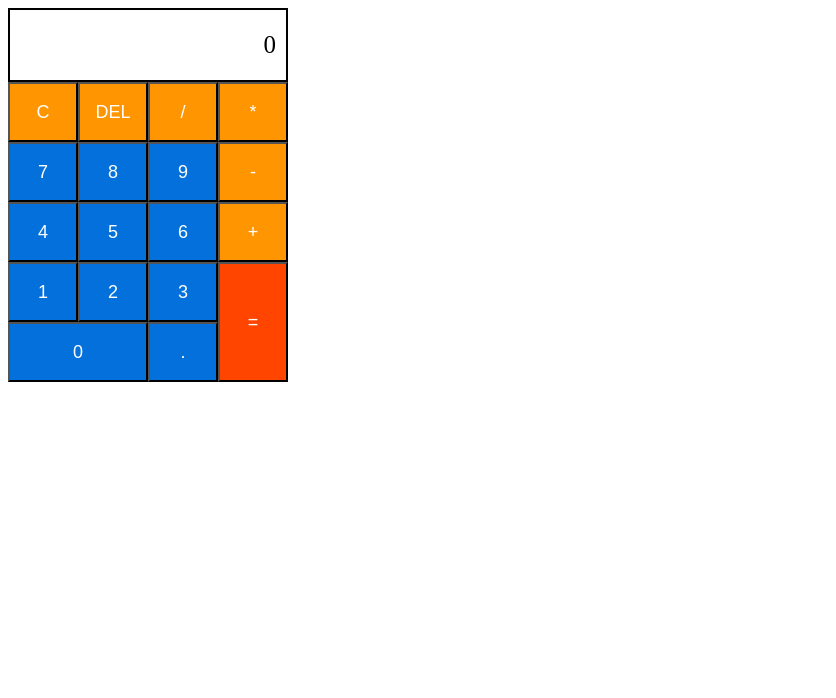
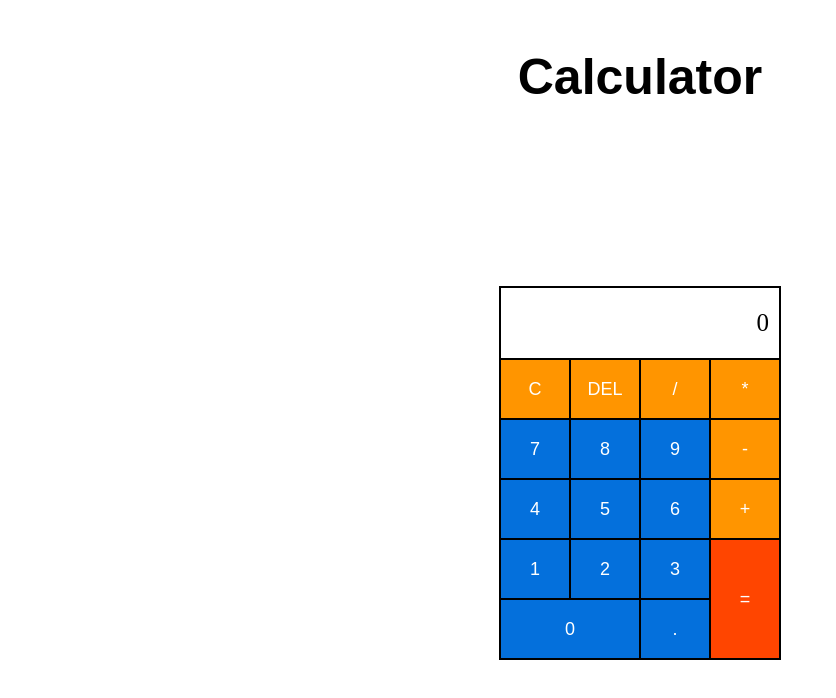
Before and after one commit to jy200/Calculator, a plain HTML site: page index.html in a window 1280 px wide. Shown: the whole page, without its empty margins (0-836 px from the left). Drawn offline with Linux system fonts and the light colour scheme.

Commit message:
Css changes, Readme

```diff
--- a/index.html
+++ b/index.html
@@ -8,7 +8,9 @@
 
 </head>
 <body>
-    <div>
+    <div class="body-container">
+        <h1 class="title">Calculator</h1>
+        <div class="calculator-container">
             <div class="screen">
                 <p class="calculatedNumber">0</p>
             </div>
@@ -33,6 +35,7 @@
                 <button class="button1">.</button>
             </div>
         </div>
+    </div>
     <script src='main.js'></script>
 </body>
 </html>
--- a/main.js
+++ b/main.js
@@ -3,79 +3,77 @@ let number = screenNumber.innerText;
 console.log(screenNumber);
 
 const calc = document.querySelector("div");
-// console.log(calc.innerHTML);
-const single = ['/', '*', '-', '+', '.']
-calc.addEventListener('click', event => {
+const single = ["/", "*", "-", "+", "."];
+calc.addEventListener("click", (event) => {
   const maybeButton = event.target;
-    const isButton = maybeButton.nodeName === 'BUTTON';
+  const isButton = maybeButton.nodeName === "BUTTON";
   if (!isButton) {
     return;
-    }else{
+  } else {
     const clicked = maybeButton.innerText;
-        if (clicked === "="){
+    if (clicked === "=") {
       const lastChar = number.substring(number.length - 1);
-            if (!single.includes(lastChar)){
+      if (!single.includes(lastChar)) {
         calculate(number);
       }
-        }else if (clicked === "C"){
+    } else if (clicked === "C") {
       updateScreen(0);
-        }else if (clicked === "DEL"){
-            if(number.length > 0 && number != 0){
+    } else if (clicked === "DEL") {
+      if (number.length > 0 && number != 0) {
         number = number.substring(0, number.length - 1);
         updateScreen(number);
       }
-        }else if (single.includes(clicked)){
+    } else if (single.includes(clicked)) {
       const lastChar = number.substring(number.length - 1);
-            if (single.includes(lastChar)){
+      if (single.includes(lastChar)) {
         return;
-            }else{
-                updateScreen(number+clicked);
+      } else {
+        updateScreen(number + clicked);
       }
-        }else{
+    } else {
       const lastChar = number.substring(number.length - 1);
-            if (lastChar == "0"){
+      if (lastChar == "0") {
         updateScreen(clicked);
-            }else{
-                updateScreen(number+clicked);
+      } else {
+        updateScreen(number + clicked);
       }
     }
   }
-})
+});
 
-function updateScreen(newNumber){
-    screenNumber.textContent  = newNumber;
+function updateScreen(newNumber) {
+  screenNumber.textContent = newNumber;
   number = screenNumber.innerText;
 }
-const operations = ['/', '*', '-', '+']
-function calculate(newNumber){
+const operations = ["/", "*", "-", "+"];
+function calculate(newNumber) {
   let result = null;
   let screenSplit = newNumber.split(/(\d*\.*\d*)/).filter(Boolean);
   console.log(screenSplit);
   let lastOperation = null;
   let first_iteration = true;
-    for (i of screenSplit){
-        console.log('i: '+i);
-        if (operations.includes(i)){
-            lastOperation = i
+  for (i of screenSplit) {
+    console.log(i);
+    if (operations.includes(i)) {
+      lastOperation = i;
       first_iteration = false;
-        }else{
-            if (first_iteration){
+    } else {
+      if (first_iteration) {
         result = parseFloat(i);
         first_iteration = false;
-            }else{
-                console.log(lastOperation);
-                if (lastOperation == '/'){
+      } else {
+        // console.log(lastOperation);
+        if (lastOperation == "/") {
           result = result / parseFloat(i);
-                } else if (lastOperation == '*'){
+        } else if (lastOperation == "*") {
           result = result * parseFloat(i);
-                } else if (lastOperation == '+'){
+        } else if (lastOperation == "+") {
           result = result + parseFloat(i);
-                } else if (lastOperation == '-'){
+        } else if (lastOperation == "-") {
           result = result - parseFloat(i);
         }
       }
     }
-        // console.log(result);
   }
   updateScreen(result);
 }
--- a/styles/style.css
+++ b/styles/style.css
@@ -1,12 +1,36 @@
-div{
+.body-container{
+  display:flex;
+  flex-direction: column;
+  width:100%;
+  height:100vh;
+  align-items: center;
+}
+.title{
+  margin: 5vh 0 10vh 0;
+  font-family: sans-serif;
+  font-size: 50px;
+}
+.calculator-container{
+  margin-top: 100px;
+  display:flex;
+  flex-direction: column;
+  justify-content: center;
+  align-items: center;
+  border: black 0.1em solid;
+}
+.screen{
+  width:100%;
   margin-bottom: 4px;
+  max-width: 100%;
+  overflow-x: hidden;
+  white-space: nowrap;
+  border: black 0.1em solid;
 }
 .grid-container {
   display: grid;
+  width:100%;
   grid-template-columns: repeat(4, 70px);
-  grid-template-rows: repeat(6, 60px);
-  /* background-color: #2196F3; */
-  /* padding: 10px; */
+  grid-template-rows: repeat(5, 60px);
 }
 .zero{
   grid-column: 1 / 3;
@@ -17,24 +41,24 @@ div{
 }
 .screen{
   margin: 0;
-  max-width: 280px;
+  max-width: 278px;
   text-align: right;
   background-color: rgb(255, 255, 255);
+  border-bottom: black 0.1em solid;
+  border: black 1px solid;
 }
 .calculatedNumber{
   margin: 0;
-  border:2px solid black;
   padding-right:10px;
-  height: 70px;
   font-size: 25px;
   line-height: 70px;
 }
-
-button{
+.grid-container button{
   color:rgb(255, 255, 255);
-  font-size:18px
+  font-size:18px;
+  border: 1px solid black;
+  cursor: pointer;
 }
-
 .button1 {background-color: rgb(4, 112, 220);}
 .button2 {background-color: orangered;}
 .button3 {background-color: rgb(255, 149, 0);}
```
Also changed, not shown: demo.webp (added), 1 other file. Lines whose indentation alone changed are shown as unchanged.
